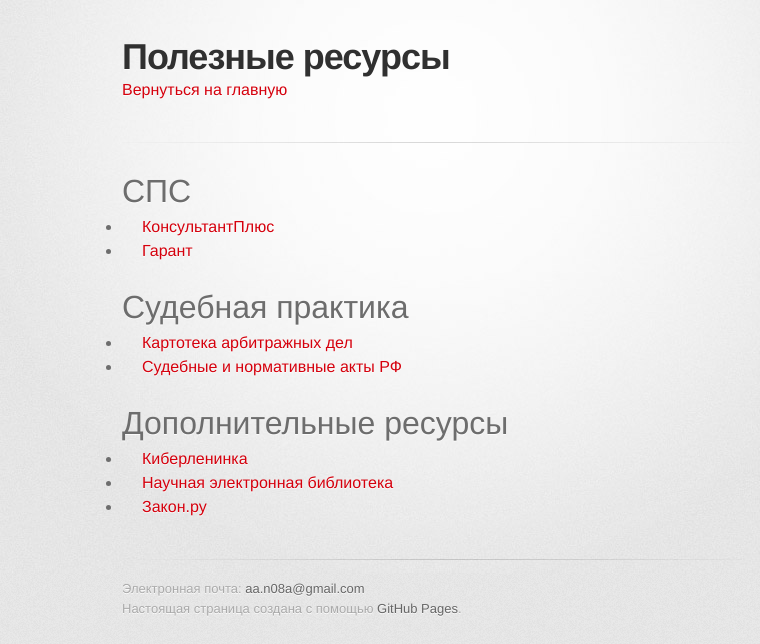
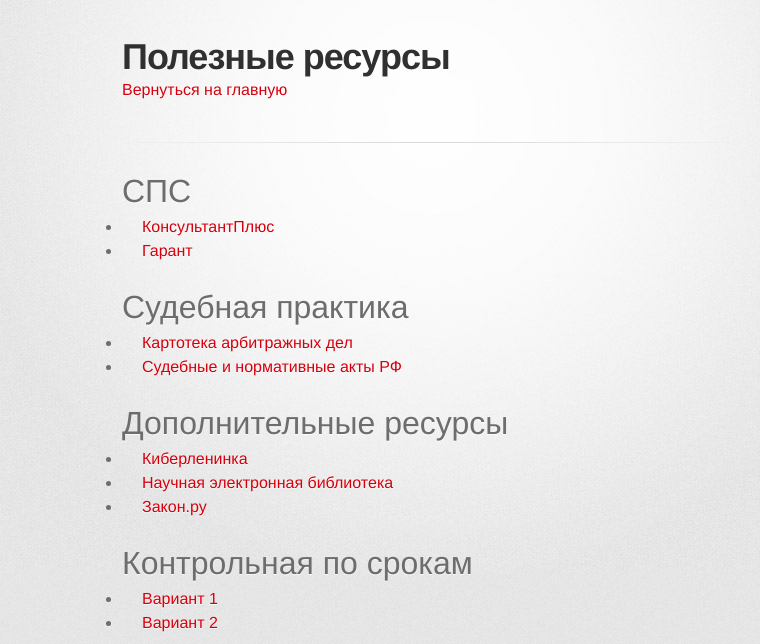
Before and after one commit to a-nova/a-nova.github.io, a Jekyll site: the page built from _info/resources.md, in a window 1280 px wide, cut to the strip 0-644 px from the top of the page. Shown: the whole strip, without its empty margins (208-968 px from the left). Built offline with Jekyll 4.4.1, drawn with Linux system fonts in a browser that asks for light colours; some web fonts are replaced.

Commit message:
контрольная сроки

```diff
--- a/_info/resources.md
+++ b/_info/resources.md
@@ -18,3 +18,8 @@
 - [Киберленинка](https://cyberleninka.ru)
 - [Научная электронная библиотека](https://elibrary.ru)
 - [Закон.ру](https://zakon.ru)
+
+# Контрольная по срокам
+
+- [Вариант 1](./sroki/kontr-sroki-1.org.docx)
+- [Вариант 2](./sroki/kontr-sroki-2.org.docx)
```
Also changed, not shown: 2 other files.
